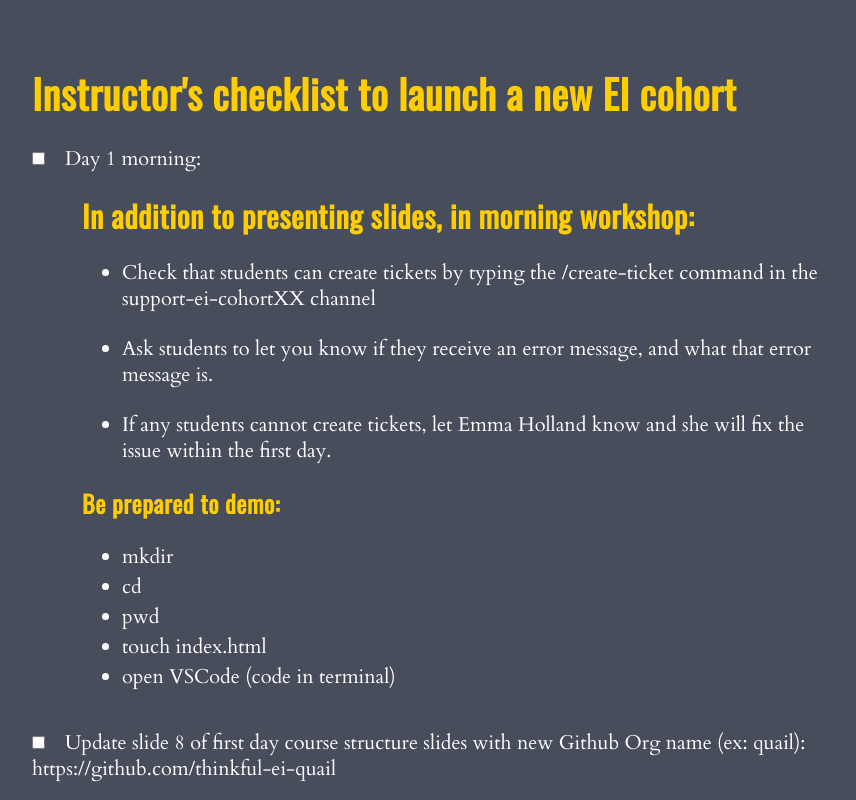
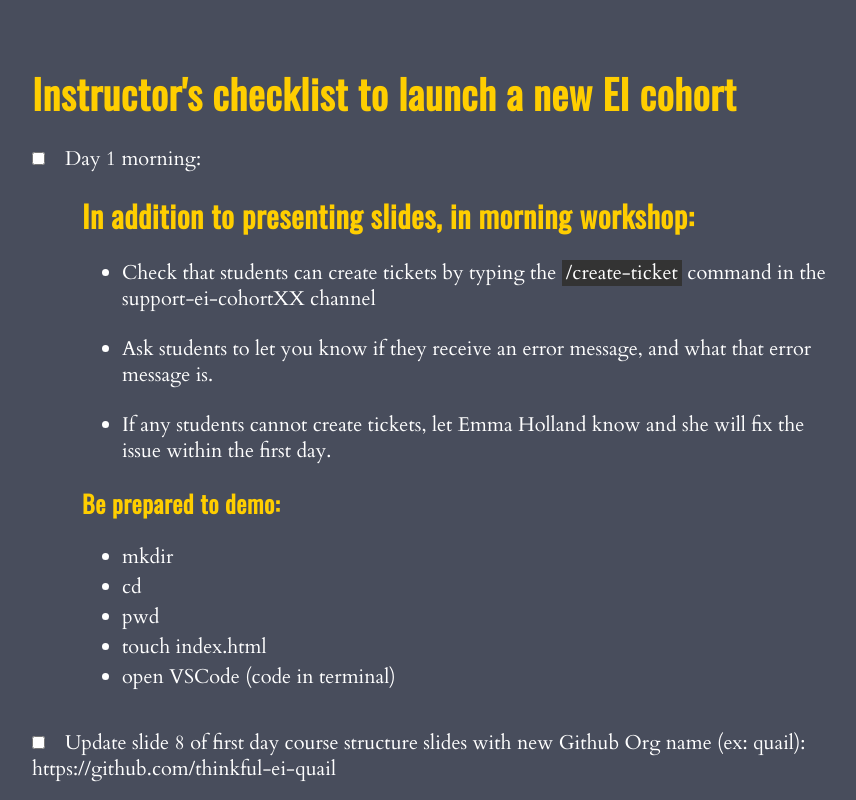
Before and after one commit to Thinkful-Ed/ei-cohort-start-checklist, a plain HTML site: page index.html in a window 1280 px wide. Shown: the top 800 px of the page, without its empty margins (208-1064 px from the left). Drawn offline with nearby package versions, Linux system fonts and the light colour scheme.

Commit message:
Tweaks styles

```diff
--- a/index.html
+++ b/index.html
@@ -19,7 +19,8 @@
         In addition to presenting slides, in morning workshop:
       </h2>
       <ul>
-        <li>Check that students can create tickets by typing the /create-ticket command in the support-ei-cohortXX
+        <li>Check that students can create tickets by typing the <em>/create-ticket</em> command in the
+          support-ei-cohortXX
           channel
         </li>
         <li>
```
